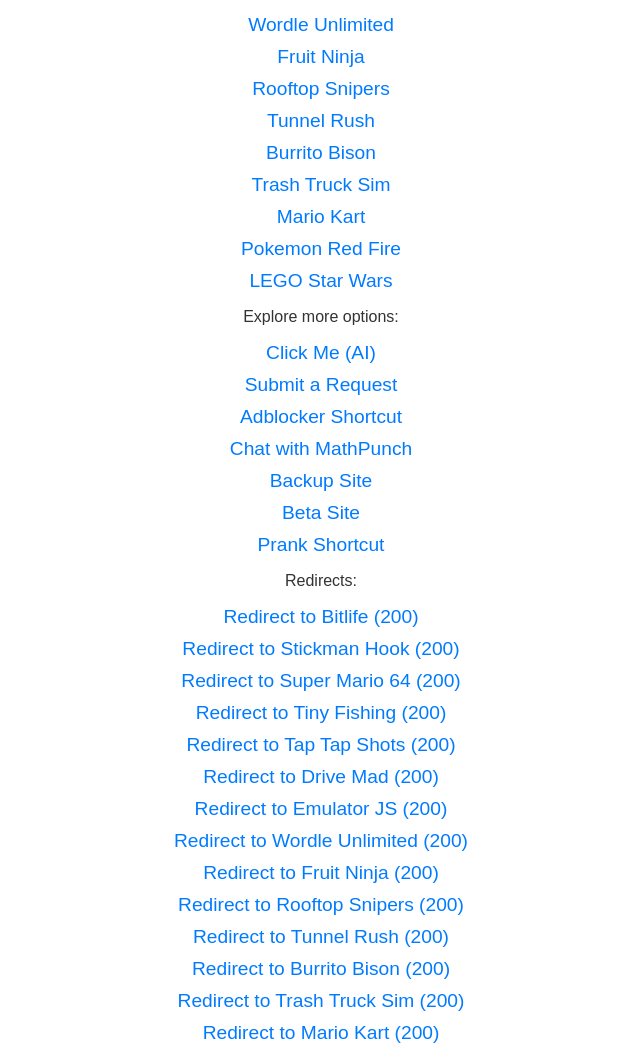
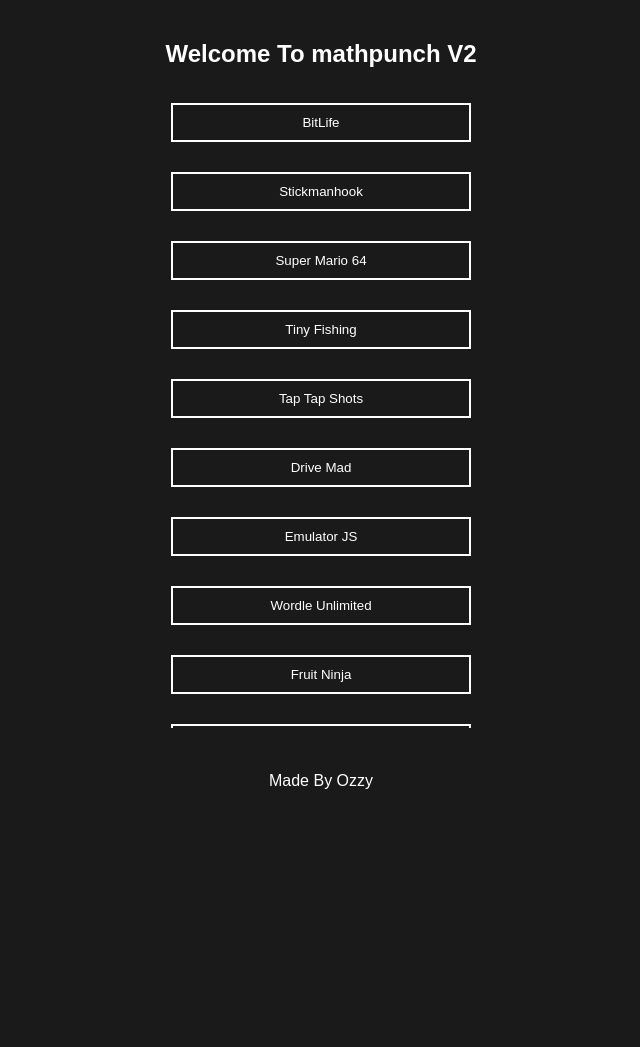
Before and after one commit to mathpunch/congenial-doodle, a plain HTML site: page index.html in a window 1280 px wide. Shown: the top 1047 px of the page, without its empty margins (319-959 px from the left). After the commit the page ends 800 px from the top, so only its background shows below. Drawn offline with Linux system fonts and the light colour scheme.

Commit message:
Update index.html

```diff
--- a/index.html
+++ b/index.html
@@ -3,106 +3,119 @@
 <head>
     <meta charset="UTF-8">
     <meta name="viewport" content="width=device-width, initial-scale=1.0">
-  <meta http-equiv="X-UA-Compatible" content="ie=edge">
-  <title>MathPunch - Home</title>
-  <link rel="icon" href="https://mathpunch.github.io/favicon.ico">
+    <title>MathPunch</title>
     <style>
+        /* Apply font family to the entire body */
         body {
-      font-family: Arial, sans-serif;
-      background-color: #fff;
-      color: #333;
+            font-family: 'Arial', sans-serif; /* Apply font to all text */
+            display: flex;
+            flex-direction: column;
+            align-items: center;
             margin: 0;
-      padding: 0;
+            padding: 20px;
+            padding-bottom: 60px;
+            background-color: #1a1a1a;
+            color: white;
+        }
+
+        /* Specific style for the "Welcome To mathpunch V2" header */
+        h1 {
+            margin: 20px 0;
+            font-size: 1.5em; /* Make the welcome text smaller */
+            text-align: center;
+            white-space: nowrap;
+            font-family: 'Arial', sans-serif; /* Ensure font consistency */
+        }
+
+        /* Ensure all other text uses the same font */
+        h2, button, footer {
+            font-family: 'Arial', sans-serif; /* Apply the font family */
+        }
+
+        /* Button container styles */
+        .button-container {
             display: flex;
-      justify-content: center;
+            flex-direction: column;
             align-items: center;
-      height: 100vh;
+            overflow-y: auto;
+            max-height: 80vh;
+            width: 100%;
         }
-    .container {
+
+        button {
+            margin: 15px 0;
+            background-color: transparent;
+            color: white;
+            border: 2px solid white;
+            padding: 10px 20px;
+            cursor: pointer;
+            transition: background-color 0.3s;
+            width: 100%;
+            max-width: 300px;
+        }
+
+        button:hover {
+            background-color: rgba(255, 255, 255, 0.1);
+        }
+
+        footer {
+            position: fixed;
+            bottom: 0;
+            left: 0;
+            right: 0;
+            padding: 10px;
             text-align: center;
-    }
-    h1 {
-      font-size: 2rem;
-    }
-    .game-links {
-      list-style-type: none;
-      padding: 0;
-    }
-    .game-links li {
-      margin: 10px 0;
-    }
-    .game-links a {
-      text-decoration: none;
-      color: #007BFF;
-      font-size: 1.2rem;
-    }
-    .game-links a:hover {
-      color: #0056b3;
+            background-color: #1a1a1a;
+            color: white;
         }
     </style>
 </head>
 <body>
-  <div class="container">
-    <h1>Welcome to MathPunch</h1>
-    <p>Choose a game to play:</p>
-    <ul class="game-links">
-      <li><a href="/games/bitlife">Bitlife</a></li>
-      <li><a href="/games/stickmanhook">Stickman Hook</a></li>
-      <li><a href="/games/supermario64">Super Mario 64</a></li>
-      <li><a href="/games/tinyfishing">Tiny Fishing</a></li>
-      <li><a href="/games/taptapshots">Tap Tap Shots</a></li>
-      <li><a href="/games/drivemad">Drive Mad</a></li>
-      <li><a href="/games/emulatorjs">Emulator JS</a></li>
-      <li><a href="/games/wordleunlimited">Wordle Unlimited</a></li>
-      <li><a href="/games/fruitninja">Fruit Ninja</a></li>
-      <li><a href="/games/rooftopsnipers">Rooftop Snipers</a></li>
-      <li><a href="/games/tunnelrush">Tunnel Rush</a></li>
-      <li><a href="/games/burritobison">Burrito Bison</a></li>
-      <li><a href="/games/trashtrucksim">Trash Truck Sim</a></li>
-      <li><a href="/games/mariokart">Mario Kart</a></li>
-      <li><a href="/games/pokemonredfire">Pokemon Red Fire</a></li>
-      <li><a href="/games/legostarwars">LEGO Star Wars</a></li>
-    </ul>
-    <p>Explore more options:</p>
-    <ul class="game-links">
-      <li><a href="/ai/clickme">Click Me (AI)</a></li>
-      <li><a href="/requests/form">Submit a Request</a></li>
-      <li><a href="/adblocker/shortcut">Adblocker Shortcut</a></li>
-      <li><a href="/chat">Chat with MathPunch</a></li>
-      <li><a href="/backup">Backup Site</a></li>
-      <li><a href="/beta">Beta Site</a></li>
-      <li><a href="/prank/shortcut">Prank Shortcut</a></li>
-    </ul>
-    <p>Redirects:</p>
-    <ul class="game-links">
-      <li><a href="/games/bitlife">Redirect to Bitlife (200)</a></li>
-      <li><a href="/games/stickmanhook">Redirect to Stickman Hook (200)</a></li>
-      <li><a href="/games/supermario64">Redirect to Super Mario 64 (200)</a></li>
-      <li><a href="/games/tinyfishing">Redirect to Tiny Fishing (200)</a></li>
-      <li><a href="/games/taptapshots">Redirect to Tap Tap Shots (200)</a></li>
-      <li><a href="/games/drivemad">Redirect to Drive Mad (200)</a></li>
-      <li><a href="/games/emulatorjs">Redirect to Emulator JS (200)</a></li>
-      <li><a href="/games/wordleunlimited">Redirect to Wordle Unlimited (200)</a></li>
-      <li><a href="/games/fruitninja">Redirect to Fruit Ninja (200)</a></li>
-      <li><a href="/games/rooftopsnipers">Redirect to Rooftop Snipers (200)</a></li>
-      <li><a href="/games/tunnelrush">Redirect to Tunnel Rush (200)</a></li>
-      <li><a href="/games/burritobison">Redirect to Burrito Bison (200)</a></li>
-      <li><a href="/games/trashtrucksim">Redirect to Trash Truck Sim (200)</a></li>
-      <li><a href="/games/mariokart">Redirect to Mario Kart (200)</a></li>
-      <li><a href="/games/pokemonredfire">Redirect to Pokemon Red Fire (200)</a></li>
-      <li><a href="/games/legostarwars">Redirect to LEGO Star Wars (200)</a></li>
-    </ul>
+    <h1>Welcome To mathpunch V2</h1>
+    <div class="button-container">
+        <button onclick="window.location.href='https://mathpunch.github.io/panda/';">BitLife</button>
+        <button onclick="window.location.href='https://mathpunch.github.io/kitty/';">Stickmanhook</button>
+        <button onclick="window.location.href='https://mathpunch.github.io/dog/';">Super Mario 64</button>
+        <button onclick="window.location.href='https://mathpunch.github.io/bear/';">Tiny Fishing</button>
+        <button onclick="window.location.href='https://mathpunch.github.io/snake/';">Tap Tap Shots</button>
+        <button onclick="window.location.href='https://mathpunch.github.io/shark/';">Drive Mad</button>
+        <button onclick="window.location.href='https://mathpunch.github.io/zebra/';">Emulator JS</button>
+        <button onclick="window.location.href='https://mathpunch.github.io/turtle/';">Wordle Unlimited</button>
+        <button onclick="window.location.href='https://mathpunch.github.io/doggy/';">Fruit Ninja</button>
+        <button onclick="window.location.href='https://mathpunch.github.io/fox/';">Rooftop Snipers</button>
+        <button onclick="window.location.href='https://mathpunch.github.io/bat/';">Tunnel Rush</button>
+        <button onclick="window.location.href='https://mathpunch.github.io/wolf/';">Burrito Bison</button>
+        <button onclick="window.location.href='https://mathpunch.github.io/monkey/';">Trash Truck Simulator</button>
+
+        <h2>Games For Emulator JS</h2>
+        <button onclick="window.location.href='https://github.com/ixlmathgg/flashy/raw/main/Mario%20Kart.zip';">DS: Mario Kart</button>
+        <button onclick="window.location.href='https://github.com/ixlmathgg/Licky/raw/main/Pokemon%20Red%20Fire.zip';">GBA: Pokémon Red Fire</button>
+        <button onclick="window.location.href='https://github.com/mathpunch/didactic-fortnight/raw/refs/heads/main/LEGO%20Star%20Wars%20II.zip';">GBA: Lego Star Wars II</button>
+
+        <h2>MathPunch AI</h2>
+        <button onclick="window.location.href='https://mathpunch.github.io/crab';">Click Me</button>
+
+        <h2>Games Requests</h2>
+        <button onclick="window.location.href='https://docs.google.com/forms/d/e/1FAIpQLSc6PG1pB-SmSDqf_gJ_DYWV5HWFtGCcWpgGf2EaS0EpKcICqQ/viewform?usp=sf_link';">Click Me</button>
+
+        <h2>Adblocker</h2>
+        <button onclick="window.location.href='https://www.icloud.com/shortcuts/60f5af18cbfe435f886450e6a4c332e5';">Click Me</button>
+
+        <h2>Chatting</h2>
+        <button onclick="window.location.href='https://sites.google.com/view/mathpunch';">Click Me</button>
+
+        <h2>Backup Links</h2>
+        <button onclick="window.location.href='https://extramath.github.io/';">Click Me</button>
+
+        <h2>New Site Beta</h2>
+        <button onclick="window.location.href='https://mathpunch.us.to/';">Click Me</button>
+
+        <h2>Prank Shortcut</h2>
+        <button onclick="window.location.href='https://www.icloud.com/shortcuts/4e9a1be2aace434981f58226805be72f';">Click Me</button>
     </div>
-  <script>
-    // Redirect logic
-    const gameLinks = document.querySelectorAll('.game-links a');
-    gameLinks.forEach(link => {
-      link.addEventListener('click', function(event) {
-        event.preventDefault();
-        const href = this.getAttribute('href');
-        window.location.href = href;
-      });
-    });
-  </script>
+
+    <footer>
+        Made By Ozzy
+    </footer>
 </body>
 </html>
```
Lines whose indentation alone changed are shown as unchanged.
